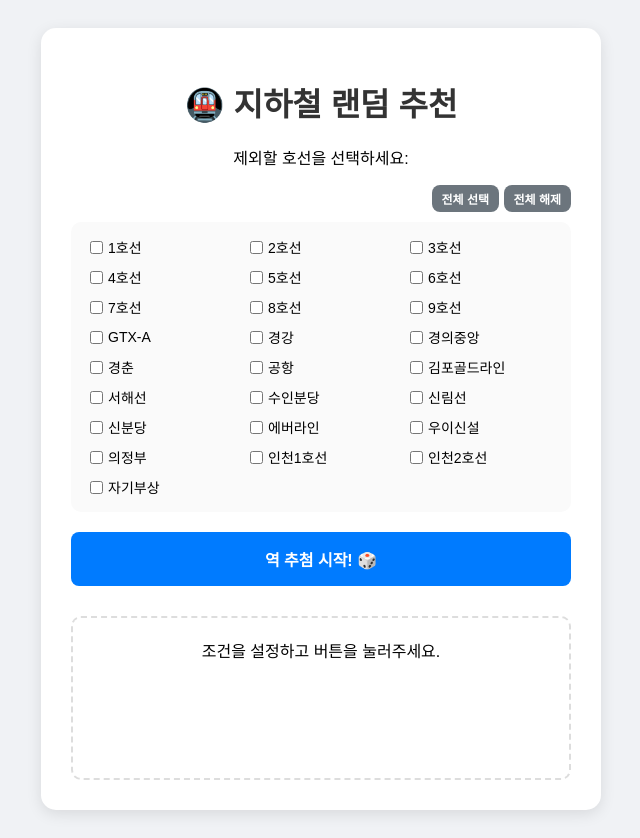
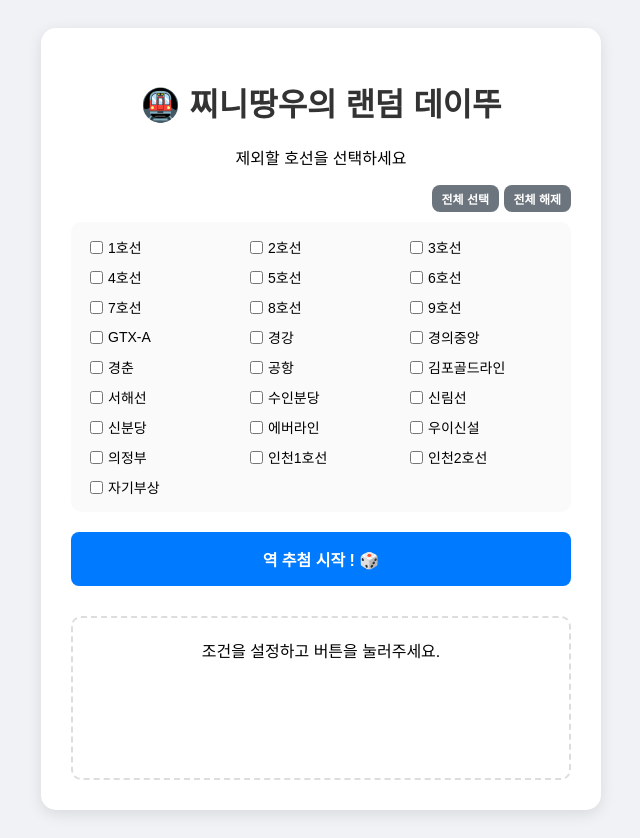
Before and after one commit to jinnyseoli/landomSubway, a website: page index.html in a window 1280 px wide. Shown: the whole page, without its empty margins (319-959 px from the left). Drawn offline with Linux system fonts and the light colour scheme.

Commit message:
feat: front 수정

```diff
--- a/index.html
+++ b/index.html
@@ -2,7 +2,7 @@
 <html lang="ko">
 <head>
     <meta charset="UTF-8">
-    <title>🚇 수도권 지하철 랜덤 추천</title>
+    <title>🚇 지하철 랜덤 뽑기</title>
     <style>
         body { font-family: 'Pretendard', sans-serif; display: flex; justify-content: center; padding: 20px; background-color: #f0f2f5; }
         .container { background: white; padding: 30px; border-radius: 15px; box-shadow: 0 4px 15px rgba(0,0,0,0.1); width: 100%; max-width: 500px; text-align: center; }
@@ -21,8 +21,8 @@
 <body>
 
 <div class="container">
-    <h1>🚇 지하철 랜덤 추천</h1>
-    <p>제외할 호선을 선택하세요:</p>
+<h1>🚇 찌니땅우의 랜덤 데이뚜</h1>
+    <p>제외할 호선을 선택하세요</p>
 
     <div style="margin-bottom: 10px; text-align: right;">
         <button onclick="toggleAll(true)" style="width: auto; padding: 5px 10px; font-size: 12px; background-color: #6c757d;">전체 선택</button>
@@ -31,7 +31,7 @@
 
     <div id="line-selection" class="line-grid">
         </div>
-    <button onclick="pickRandom()">역 추첨 시작! 🎲</button>
+    <button onclick="pickRandom()">역 추첨 시작 ! 🎲</button>
 
     <div id="result-area">
         <div id="status-text">조건을 설정하고 버튼을 눌러주세요.</div>
```
